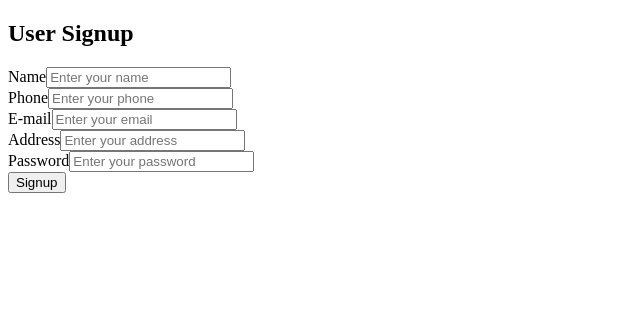
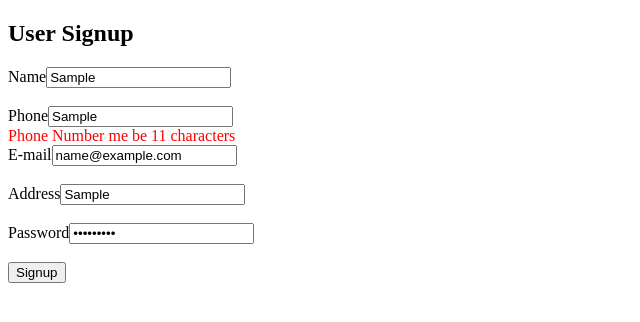
Before and after one commit to nymul-islam-moon/react-anisul-islam, a React (Create React App) app: page / in a window 1280 px wide. Both pictures are taken after typing "Sample", "Sample", "name@example.com", "Sample", "Sample123" into the empty fields and a click on the button "Signup". Shown: the top 322 px of the page, without its empty margins (0-640 px from the left). Built offline with nearby package versions, Linux system fonts and the light colour scheme.

Commit message:
YUP package used for form validation'

```diff
--- a/src/components/Signup.js
+++ b/src/components/Signup.js
@@ -1,5 +1,6 @@
-import React, { useState } from 'react';
+import React from 'react';
 import { useFormik } from "formik";
+import * as yup from  "yup";
 
 // name , email, phone, address, password
 const Signup = () => {
@@ -12,37 +13,73 @@ const Signup = () => {
             address: '',
             password: ''
         },
+        validationSchema: yup.object({
+            name: yup.string().min(2, "Name must have atleast 2 characters").required(),
+            phone: yup.string().min(11, "Phone Number me be 11 characters").required(),
+            email: yup.string().email().required(),
+            address: yup.string().min(5).required(),
+            password:yup.string().min(8, "Password must be atleast 8 characters").required()
+        }),
         onSubmit: ( values, { resetForm } ) => {
             console.log( values );
             resetForm({ values: "" });
         }
     })
 
-    return<div>
-        <h2>User Signup</h2>
-        <form onSubmit={ formik.handleSubmit }>
+    // console.error(z formik.errors );
+
+    const renderNameError = formik.touched.name && formik.errors.name && <span style={{color: "red"}}>{formik.errors.name}</span>
+
+    const renderPhoneError = formik.touched.phone && formik.touched.phone && formik.errors.phone && <span style={{color: "red"}}>{formik.errors.phone}</span>
+
+    const renderEmailError = formik.touched.email && formik.errors.email && <span style={{color: "red"}}>{formik.errors.email}</span>
+
+    const renderAddressError = formik.touched.address && formik.errors.address && <span style={{color: "red"}}>{formik.errors.address}</span>
+
+    const renderPasswordError = formik.touched.password && formik.errors.password && <span style={{color: "red"}}>{formik.errors.password}</span>
+
+    const renderForm = <form onSubmit={ formik.handleSubmit }>
         <div>
             <label htmlFor='name'>Name</label>
             <input type='text' name='name' id='name' placeholder='Enter your name' onChange={ formik.handleChange } value={formik.values.name} />
+            <br/>
+            { renderNameError }
+            <br/>
         </div>
         <div>
             <label htmlFor='phone'>Phone</label>
-                <input type='text' name='phone' id='phone' placeholder='Enter your phone' onChange={ formik.handleChange } value={ formik.values.phone } />
+            <input type='text' name='phone' id='phone' placeholder='Enter your phone' onChange={  formik.handleChange } value={ formik.values.phone } />
+            <br/>
+            { renderPhoneError }
+            <br/>
         </div>
         <div>
             <label htmlFor='email'>E-mail</label>
             <input type='email' name='email' id='email' placeholder='Enter your email' onChange={ formik.handleChange } value={ formik.values.email } />
+            <br/>
+            { renderEmailError }
+            <br/>
         </div>
         <div>
             <label htmlFor='email'>Address</label>
             <input type='text' name='address' id='address' placeholder='Enter your address' onChange={ formik.handleChange } value={ formik.values.address } />
+            <br/>
+            { renderAddressError }
+            <br/>
         </div>
         <div>
             <label htmlFor='password'>Password</label>
             <input type='password' name='password' id='password' placeholder='Enter your password' onChange={ formik.handleChange } value={ formik.values.password } />
+            <br/>
+            { renderPasswordError }
+            <br/>
         </div>
         <button type='submit'>Signup</button>
-        </form>
+    </form>;
+
+    return<div>
+        <h2>User Signup</h2>
+        {renderForm}
     </div>
 }
 
```
Lines whose indentation alone changed are shown as unchanged.
